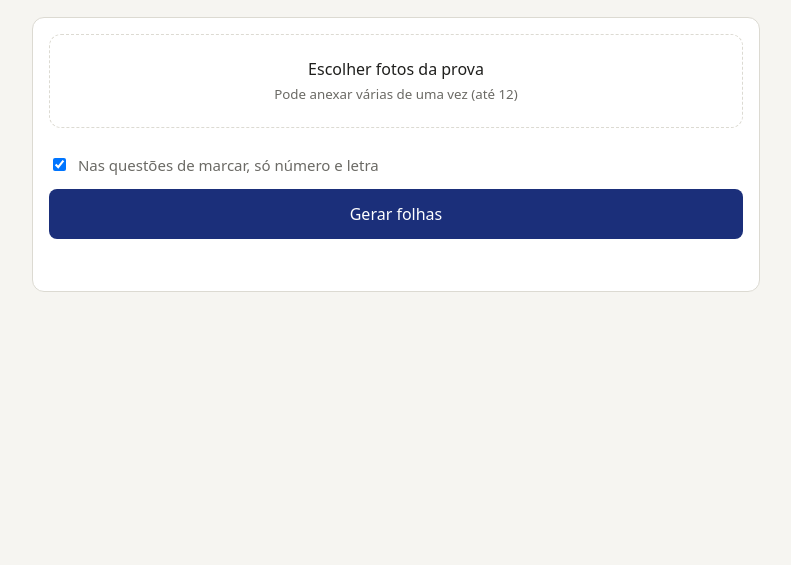
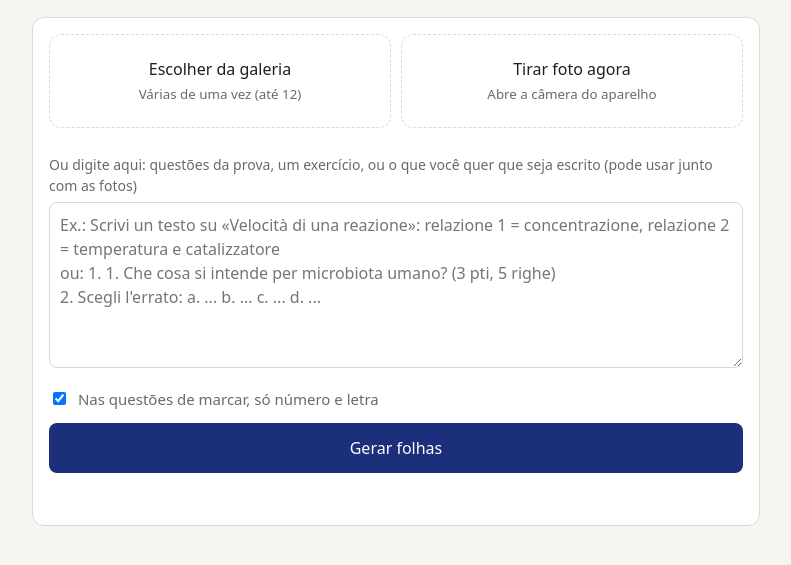
Before and after one commit to Mgmf9/prova, a website: page public/index.html in a window 1280 px wide. Shown: the part 91-656 px from the top of the page, without its empty margins (244-1035 px from the left). Drawn offline with Linux system fonts and the light colour scheme.

Commit message:
Update index.html

```diff
--- a/public/index.html
+++ b/public/index.html
@@ -12,12 +12,21 @@
   <p class="sub">Anexe as fotos da prova e receba as respostas em folhas com letra manuscrita.</p>
 
   <section>
-    <label class="drop" for="file">
-      <span>Escolher fotos da prova</span>
-      <small>Pode anexar várias de uma vez (até 12)</small>
-    </label>
+    <div class="btns">
+      <label class="drop" for="file">
+        <span>Escolher da galeria</span>
+        <small>Várias de uma vez (até 12)</small>
+      </label>
+      <label class="drop" for="cam">
+        <span>Tirar foto agora</span>
+        <small>Abre a câmera do aparelho</small>
+      </label>
+    </div>
     <input id="file" type="file" accept="image/*" multiple hidden>
+    <input id="cam" type="file" accept="image/*" capture="environment" hidden>
     <div id="thumbs"></div>
+    <label class="txtl" for="txt">Ou digite aqui: questões da prova, um exercício, ou o que você quer que seja escrito (pode usar junto com as fotos)</label>
+    <textarea id="txt" rows="6" placeholder="Ex.: Scrivi un testo su «Velocità di una reazione»: relazione 1 = concentrazione, relazione 2 = temperatura e catalizzatore&#10;ou: 1. 1. Che cosa si intende per microbiota umano? (3 pti, 5 righe)&#10;2. Scegli l'errato: a. ... b. ... c. ... d. ..."></textarea>
     <label class="check"><input id="compact" type="checkbox" checked> Nas questões de marcar, só número e letra</label>
     <button id="go" type="button">Gerar folhas</button>
     <p id="status" role="status"></p>
```
